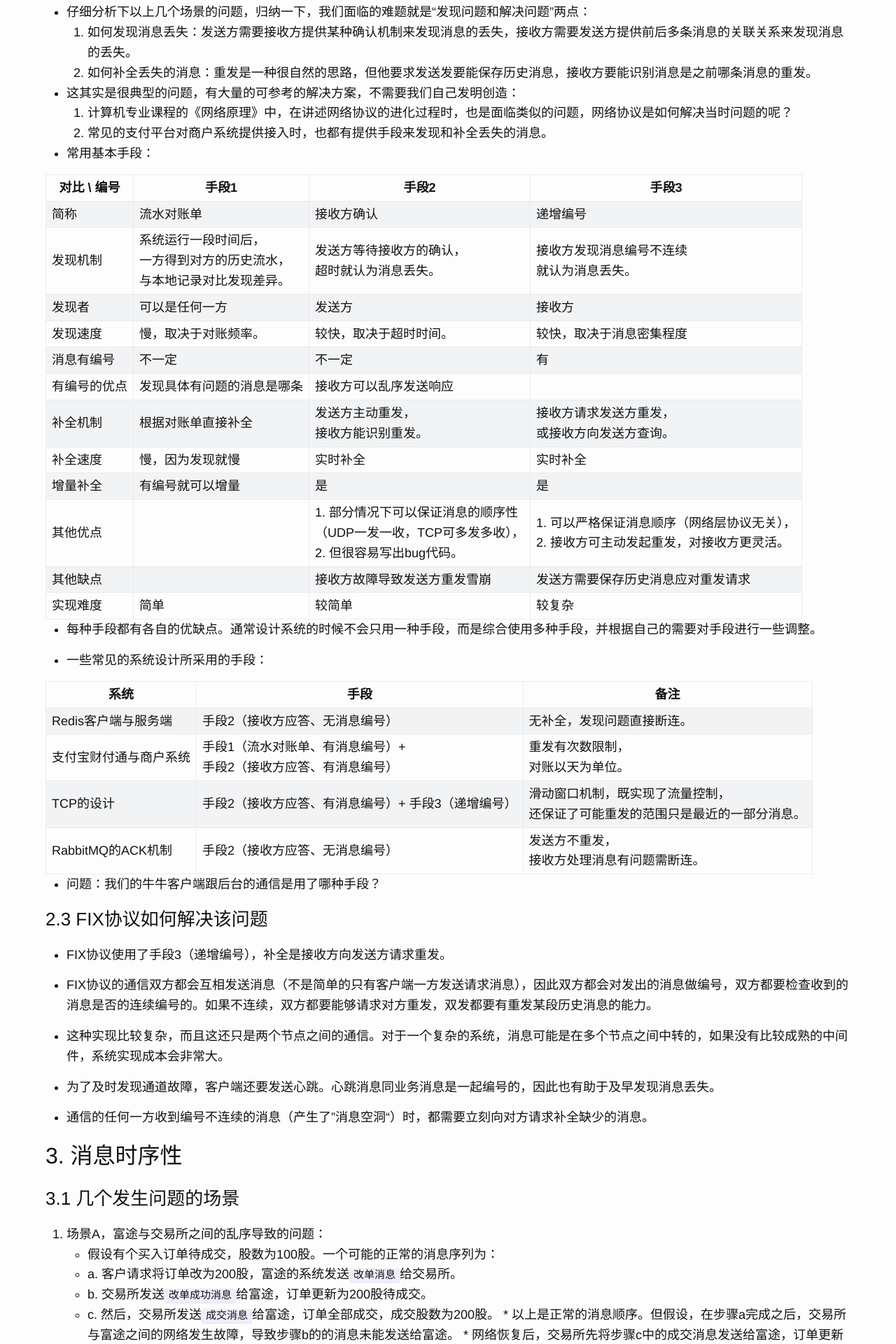
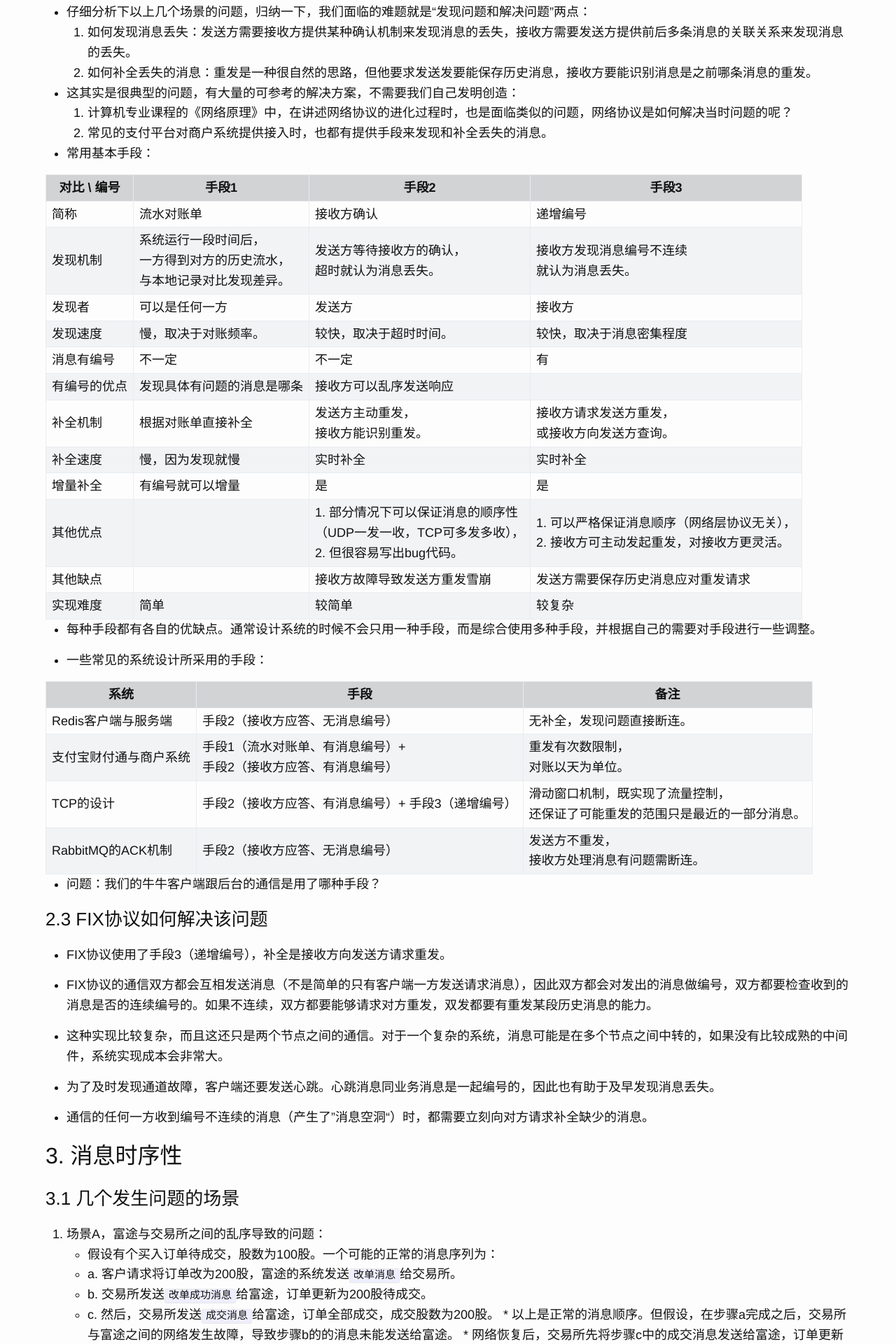
Before and after one commit to echoma/echoma.github.com, a Jekyll site: the page built from _posts/2017-07-17-financial-system-problems-and-fix-protocol.markdown, in a window 1280 px wide. Shown: the part 3377-5297 px from the top of the page at 70% size. Built offline with Jekyll 4.4.1, drawn with Linux system fonts in a browser that asks for light colours.

Commit message:
table css update

```diff
--- a/_sass/_base.scss
+++ b/_sass/_base.scss
@@ -220,6 +220,10 @@ th {
   border: 1px solid #e9ecef;
 }
 
-tbody tr:nth-child(2n+1) td, tbody tr:nth-child(2n+1) th {
+th {
+    background-color: #d1d3d5;
+}
+
+tbody tr:nth-child(2n) td, tbody tr:nth-child(2n) th {
     background-color: #f1f3f5;
 }
```
